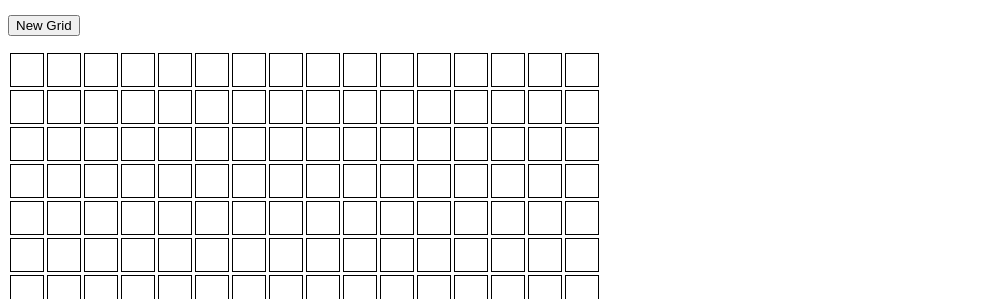
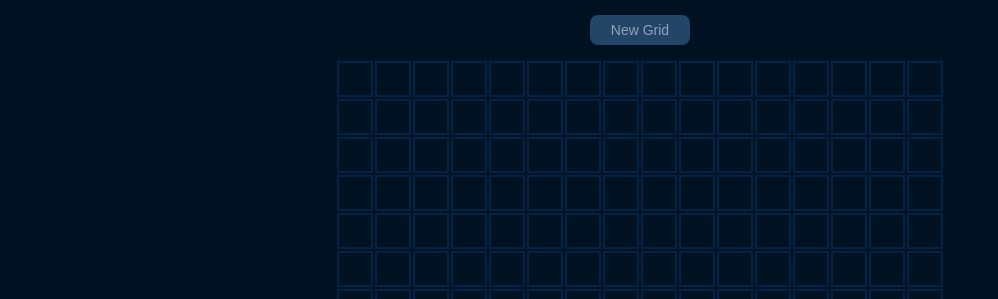
Before and after one commit to cdcotton/sketchpad, a plain HTML site: page index.html in a window 1280 px wide. Shown: the top 299 px of the page, without its empty margins (0-998 px from the left). Drawn offline with nearby package versions, Linux system fonts and the light colour scheme.

Commit message:
added color scheme

```diff
--- a/script.js
+++ b/script.js
@@ -25,6 +25,6 @@ function newGrid(sideLength) {
     };
 
     $(".square").mouseenter(function() {
-        $(this).css("background-color", "blue");
+        $(this).css("background-color", "#234567");
     });
 };
--- a/style.css
+++ b/style.css
@@ -1,18 +1,37 @@
 .square {
     width: 32px;
     height: 32px;
-    border: 1px solid black;
+    border: 2px solid #012345;
 }
 
 table {
-    border-spacing: 1px;
+    margin: 0 auto;
+    border-spacing: 0;
 }
 
 .container {
-
+    margin-left: auto;
+    margin-right: auto;
 }
 
 #new_grid {
     width: 100px;
-    margin: 15px 0;
+    margin-right: auto;
+    margin-left: auto;
+    margin-top: 15px;
+    margin-bottom: 15px;
 }
+
+button {
+    background-color: #234567;
+    color: #8fa3b8;
+    font-size: 14px;
+    border-radius: 8px;
+    border: 3px;
+    width: 100px;
+    height: 30px;
+}
+
+body {
+    background-color: #001122;
+}
```
